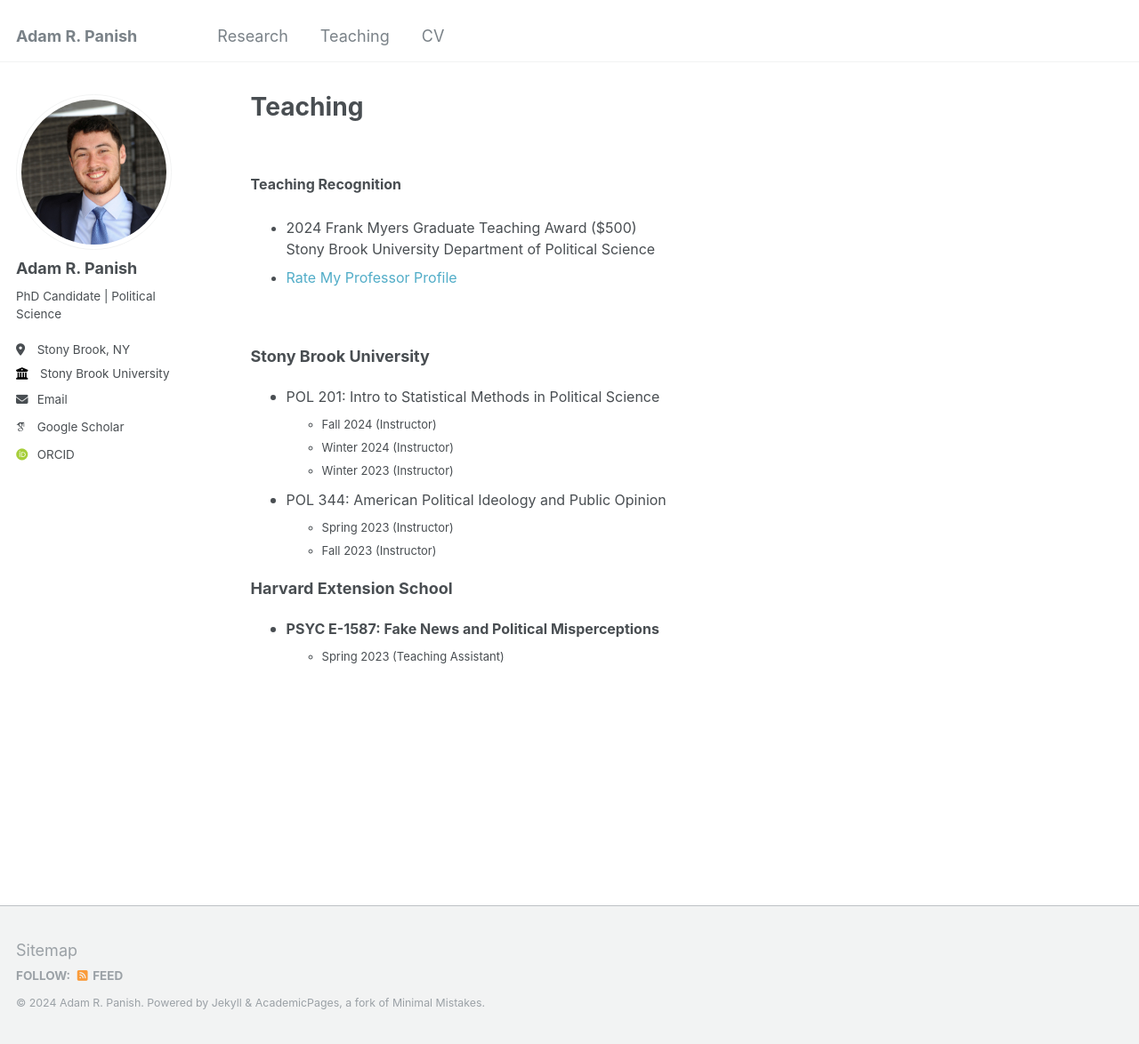
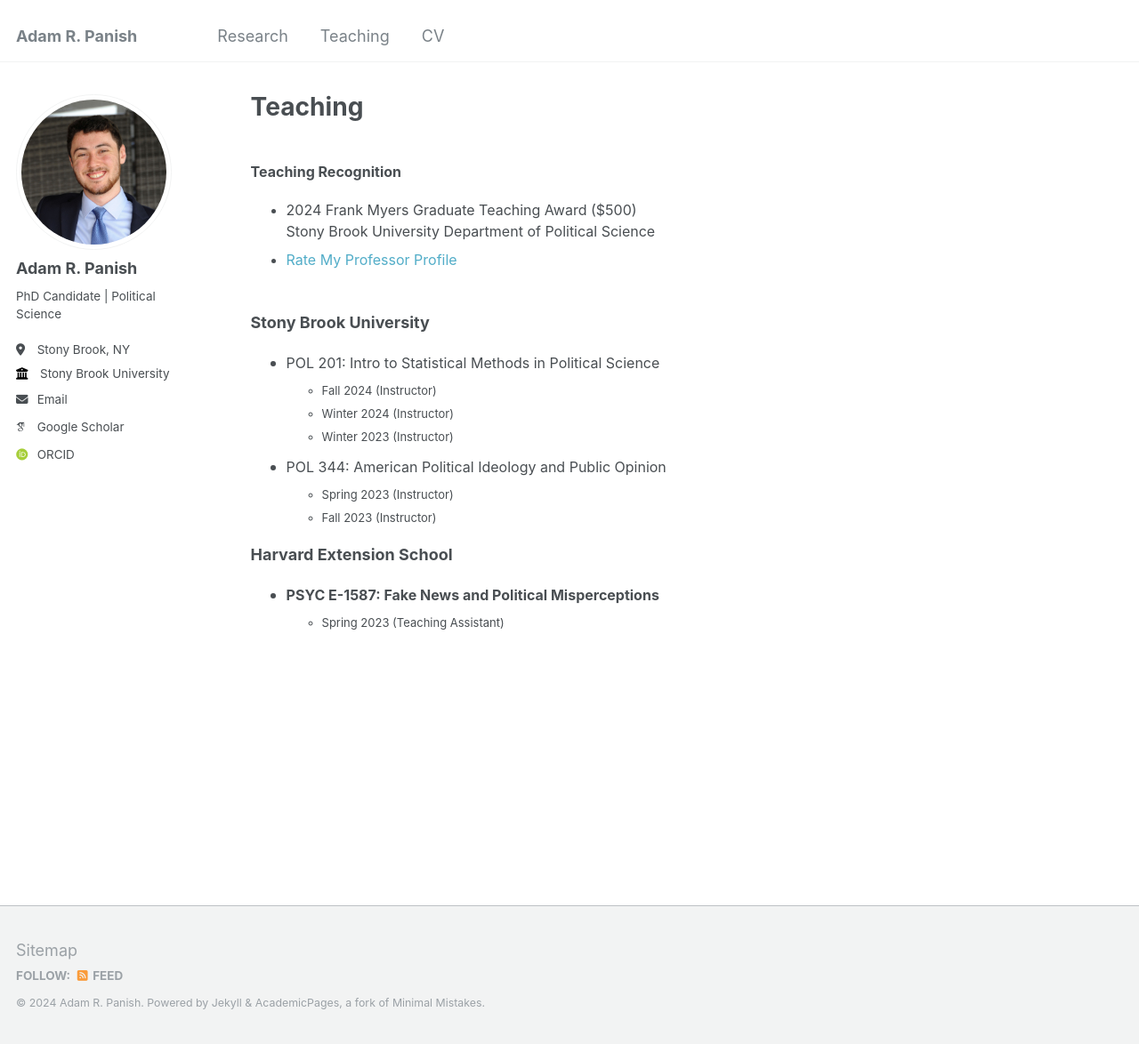
Before and after one commit to adampanish/adampanish.github.io, a Jekyll site: the page built from _pages/teaching.html, in a window 1280 px wide and 1174 px high. Shown: the whole window at 89% size. Built offline with Jekyll 4.4.1, drawn with Linux system fonts in a browser that asks for light colours; some web fonts are replaced.

Commit message:
Update teaching.html

```diff
--- a/_pages/teaching.html
+++ b/_pages/teaching.html
@@ -4,17 +4,15 @@ title: "Teaching"
 permalink: /teaching/
 author_profile: true
 ---
-
+<p style="margin-bottom:0;">
 <br>
-<p style="margin-bottom:1;"><font size=3><b>Teaching Recognition</b></font></p>
-<ul>
+<font size=3><b>Teaching Recognition</b></font><ul>
 <font size=3><li>2024 Frank Myers Graduate Teaching Award ($500) <br>
 Stony Brook University Department of Political Science</li>
 <li><a href="https://www.ratemyprofessors.com/professor/2897587" style="text-decoration:none;">Rate My Professor Profile</a></li></font></ul>
 
 <br>
-<p style="margin-bottom:0;"><font size=4><b>Stony Brook University</b></font></p>
-<ul>
+<font size=4><b>Stony Brook University</b></font><ul>
 <font size=3><li>POL 201: Intro to Statistical Methods in Political Science</font>
 <ul><font size=2>
   <li>Fall 2024 (Instructor)</li>
@@ -29,10 +27,10 @@ Stony Brook University Department of Political Science</li>
   </li>
 </ul>
 
-<font size=4><b>Harvard Extension School</b></font>
-<ul>
+<font size=4><b>Harvard Extension School</b></font><ul>
   <font size=3><li><b>PSYC E-1587: Fake News and Political Misperceptions</b></font>
   <ul><font size=2><li>Spring 2023 (Teaching Assistant)</li></font>
 </ul>
 </li>
 </ul>
+</p>
```
